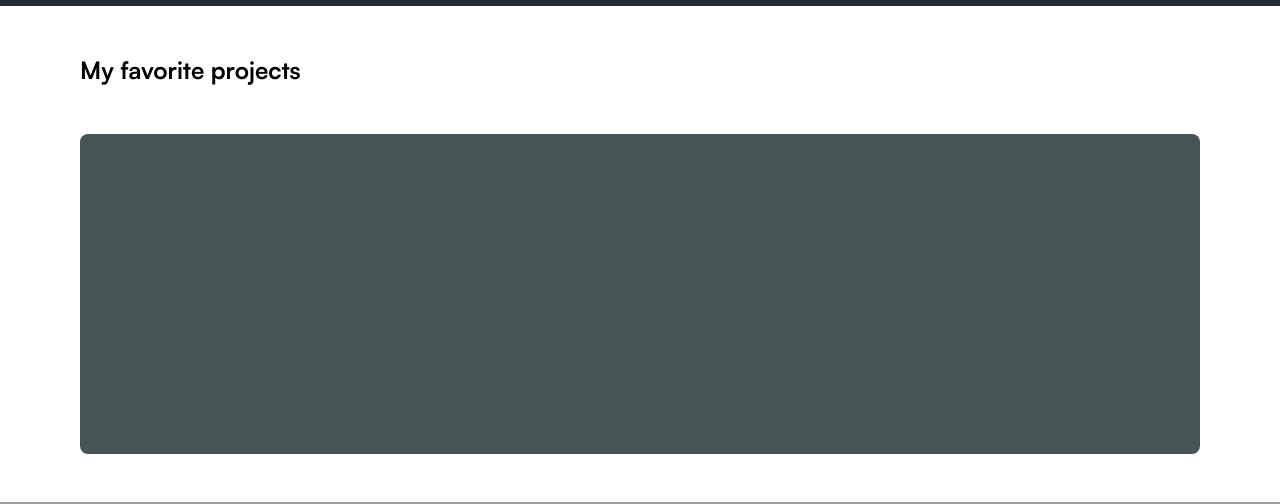
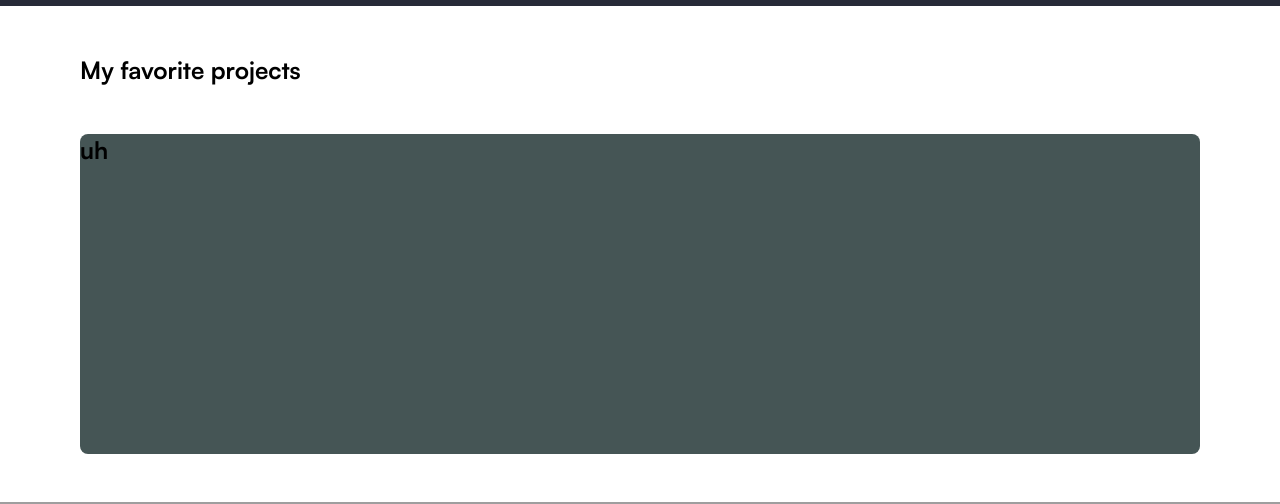
Before and after one commit to MadeOfBees/NextJSPortfolio, a Next.js app: page / in a window 1280 px wide. Shown: the part 1280-1784 px from the top of the page. Built offline with nearby package versions, Linux system fonts and the light colour scheme; grey boxes are pictures that could not be loaded.

Commit message:
slight refactor

```diff
--- /dev/null
+++ b/src/Components/projectsCarousel.tsx
@@ -0,0 +1,7 @@
+"use client";
+
+export default function ProjectsCarousel() {
+    return (
+        <h1>uh</h1>
+    )
+}
--- a/src/Components/techStack.tsx
+++ b/src/Components/techStack.tsx
@@ -1,7 +1,7 @@
 "use client";
 import { useState } from "react";
 
-export default function techStack() {
+export default function TechStack() {
   type techStack = {
     name: string;
     description?: string;
--- a/src/app/page.tsx
+++ b/src/app/page.tsx
@@ -1,22 +1,11 @@
-"use client";
-import TechStack from "@/Components/techStack";
 import Head from "next/head";
-import { useState, useEffect } from "react";
 import NavBar from "@/Components/navbar";
 import { LuMailPlus } from "react-icons/lu";
 import { FaGithub, FaLinkedin } from "react-icons/fa";
+import TechStack from "@/Components/techStack";
+import ProjectsCarousel from "@/Components/projectsCarousel";
 
 export default function Home() {
-  const [email, setEmail] = useState("");
-
-  const sendEmail = () => {
-    window.open(`mailto:isaud@gmail.com?subject=NewContact!&body=${email}`);
-  };
-
-  useEffect(() => {
-    setEmail(email);
-  }, []);
-
   return (
     <>
       <Head>
@@ -55,7 +44,9 @@ export default function Home() {
         <div className="bg-white min-h-[27rem]">
           <div className="px-[5rem] py-[3rem] text-2xl font-bold">
             My favorite projects
-            <div className="bg-[#455555] w-full h-[20rem] mt-[3rem] rounded-lg"></div>
+            <div className="bg-[#455555] w-full h-[20rem] mt-[3rem] rounded-lg">
+              <ProjectsCarousel />
+            </div>
           </div>
         </div>
         <div className="flex-col flex text-white min-h-[48.6rem] text-center items-center justify-around bg-atl bg-cover">
```
